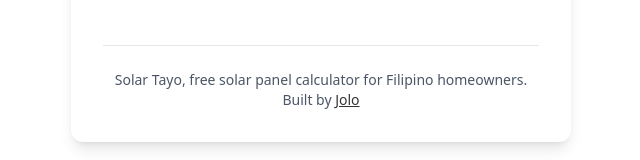
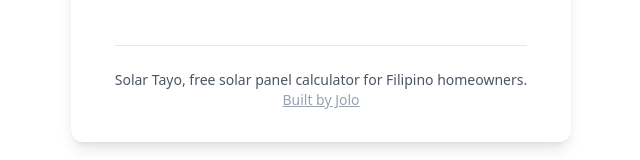
Before and after one commit to MojoJolo/solarcalc, a Vue app: page / in a window 1280 px wide. Shown: the part 2678-2838 px from the top of the page, without its empty margins (319-959 px from the left). Built offline with nearby package versions, Linux system fonts and the light colour scheme.

Commit message:
Move "Built by Jolo" to new line with lighter text color
https://claude.ai/code/session_019UNERZtLaLRcX8Et29if3j

```diff
--- a/src/components/HomeView.vue
+++ b/src/components/HomeView.vue
@@ -325,7 +325,8 @@ const formatSystemCost = (event) => {
                     <!-- Footer -->
                     <footer class="mt-6 sm:mt-8 pt-4 sm:pt-6 border-t border-gray-200 text-center">
                         <p class="text-xs sm:text-sm text-gray-600">
-                            Solar Tayo, free solar panel calculator for Filipino homeowners. Built by <a href="https://jolo.xyz/" target="_blank" class="text-[#333333] hover:text-[#FFD93D] underline hover:no-underline">Jolo</a>
+                            Solar Tayo, free solar panel calculator for Filipino homeowners.
+                            <br><a href="https://jolo.xyz/" target="_blank" class="text-gray-400 hover:text-[#FFD93D] underline hover:no-underline">Built by Jolo</a>
                         </p>
                     </footer>
                 </div>
```
